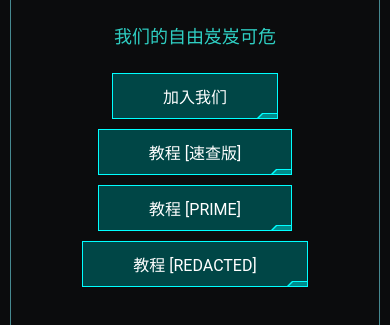
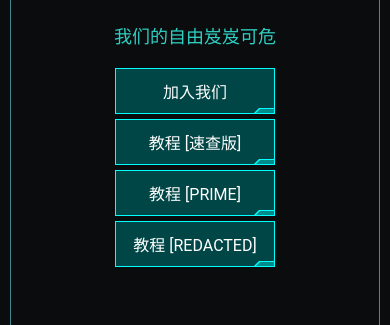
Before and after one commit to cantonres/cantonres.github.io, a plain HTML site: page index.html in a window 390 px wide. Shown: the part 489-814 px from the top of the page. Drawn offline with Linux system fonts and the light colour scheme.

Commit message:
Unify button width and add responsive layout for tutorial buttons

```diff
--- a/style.css
+++ b/style.css
@@ -119,14 +119,15 @@ html, body{
 	color: #FFF;
 }
 .ingress-button {
-	display: block;
 	background: #004646;
 	border: 1px solid #0FF;
 	color: #FFF;
 	display: inline-block;
+	width: 160px;
 	margin: 5px;
-	padding: 10px 50px;
+	padding: 10px 0;
 	position: relative;
+	text-align: center;
 	text-decoration: none;
 	text-transform: uppercase;
 }
@@ -175,10 +176,15 @@ html, body{
 }
 
 
-@media (max-width: 520px){
+@media (max-width: 760px){
 
 	.wrapper .container .content{
 		width: 100%;
+	}
+
+	.ingress-button{
+		display: block;
+		margin: 5px auto;
 	}
 
 	.wrapper .container .content .logo{
```
